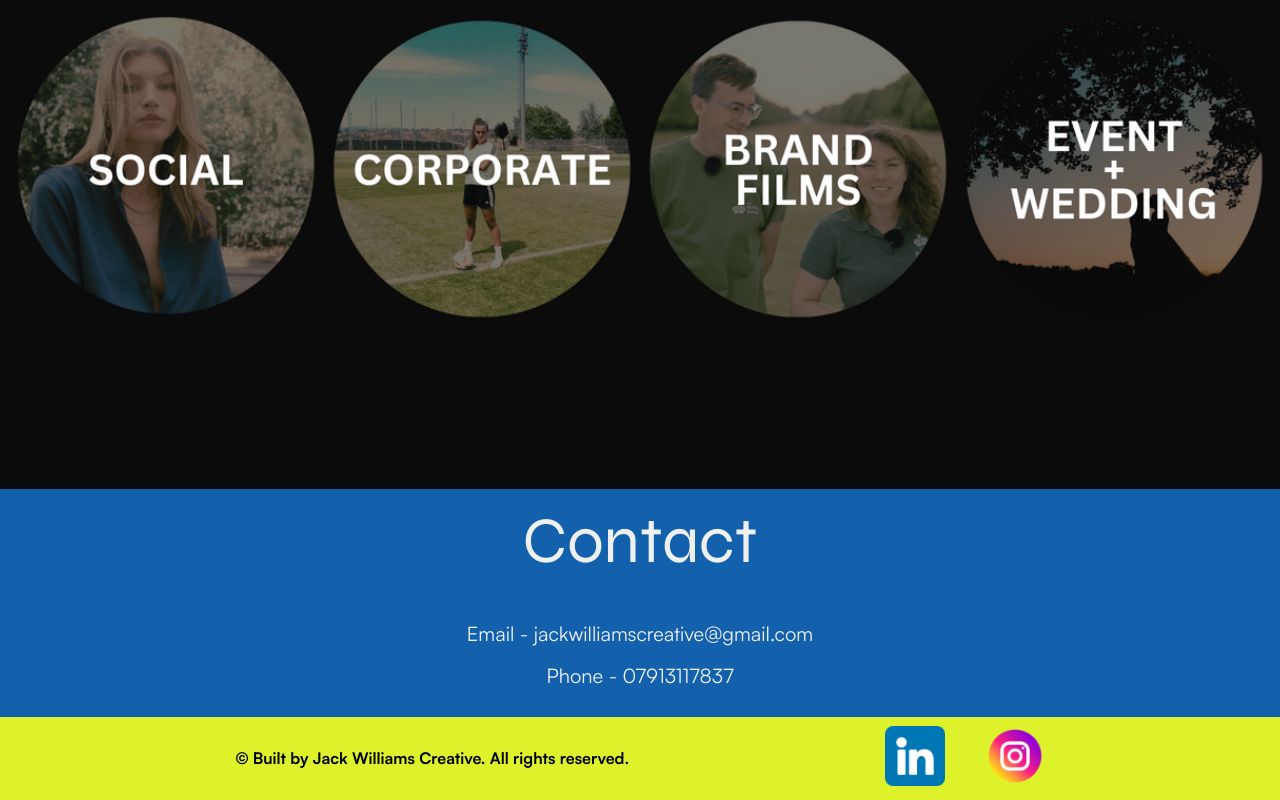
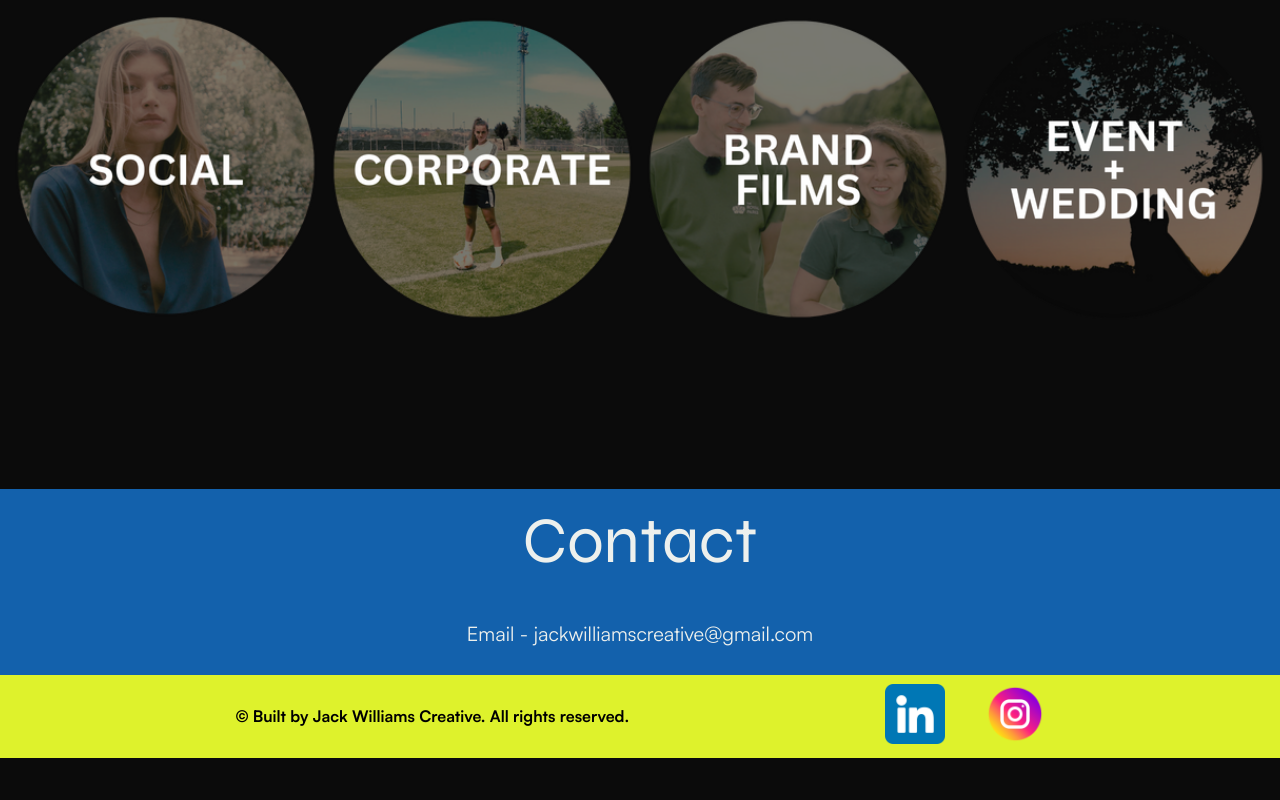
Before and after one commit to PeterJackWilliams/jackwilliamscreative, a plain HTML site: page resources/pages/corporate.html in a window 1280 px wide. Shown: the part 2740-3540 px from the top of the page. After the commit the page ends 3498 px from the top, so only its background shows below. Drawn offline with Linux system fonts and the light colour scheme; a script that the page names is missing; files whose address does not match are found by name.

Commit message:
Update corporate.html

```diff
--- a/resources/pages/corporate.html
+++ b/resources/pages/corporate.html
@@ -107,7 +107,6 @@
         </div>
         <div class="contactdetails">
             <p class="pitem">Email - jackwilliamscreative@gmail.com</p>
-            <p class="pitem">Phone - 07913117837</p>
         </div>
     </section>
 
```
